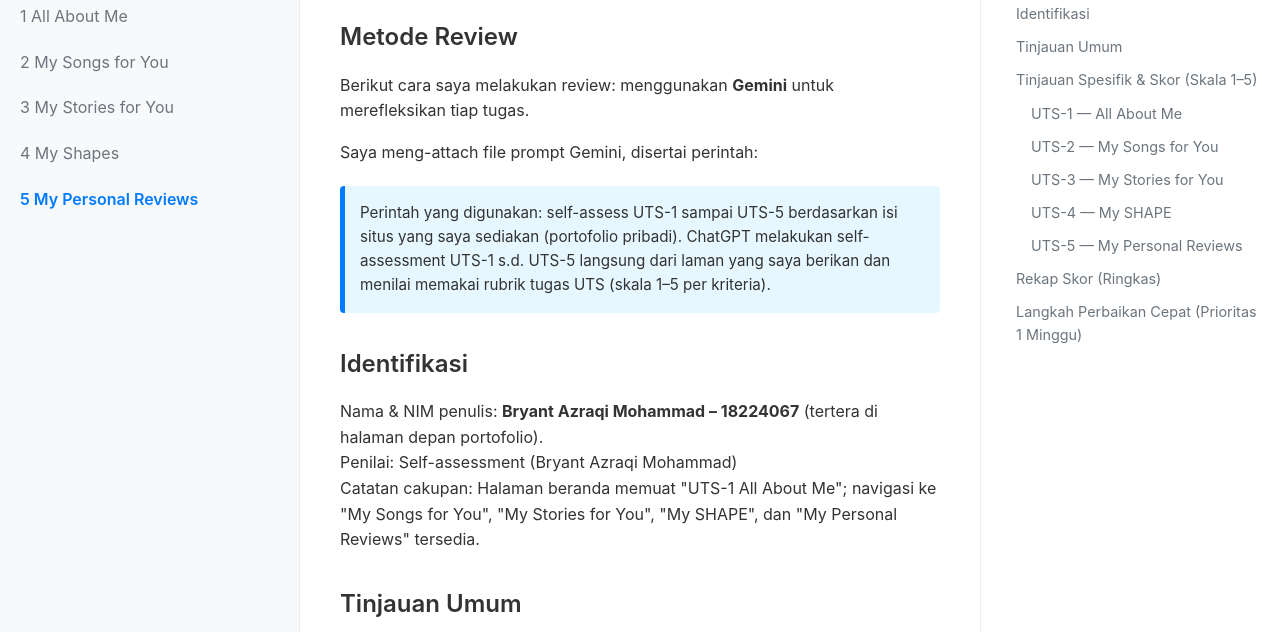
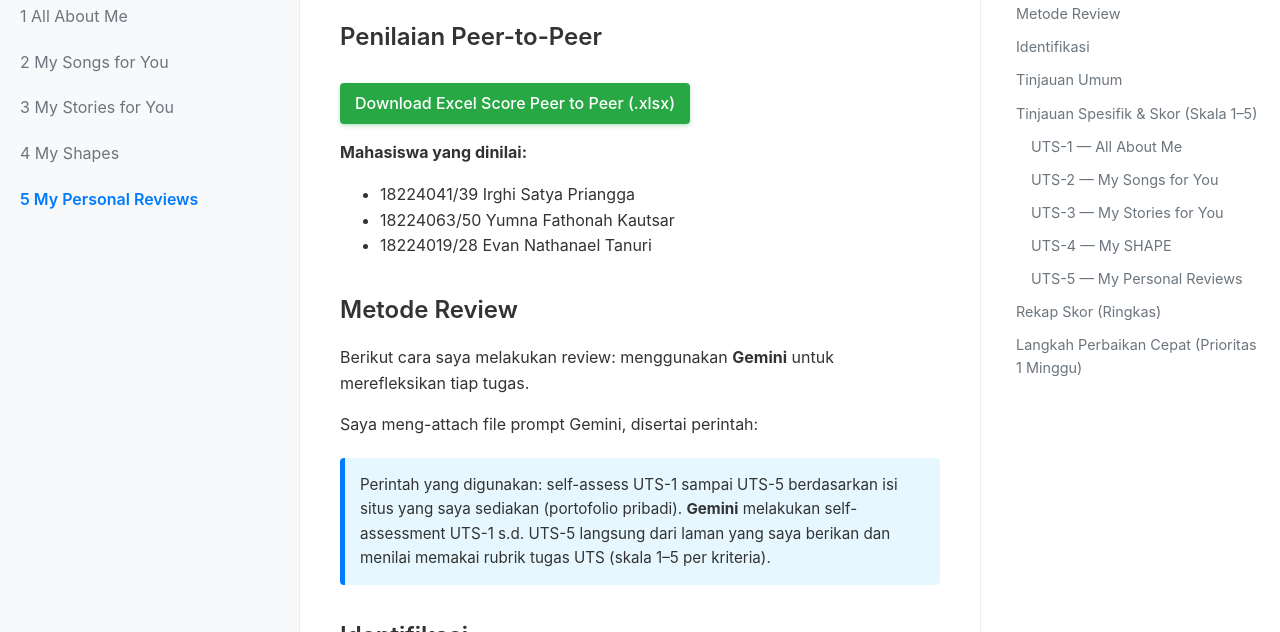
Before and after one commit to Azraqii/Kominter, a plain HTML site: page myPersonalReview.html in a window 1280 px wide. Shown: the part 168-800 px from the top of the page. Drawn offline with Linux system fonts and the light colour scheme.

Commit message:
refactor: add download link di personal review

```diff
--- a/css/myPersonalReviews.css
+++ b/css/myPersonalReviews.css
@@ -1,3 +1,20 @@
+.download-link {
+    display: inline-block;
+    background-color: #28a745;
+    color: white;
+    padding: 8px 15px;
+    text-decoration: none;
+    border-radius: 4px;
+    font-weight: 500;
+    margin-top: 10px;
+    transition: background-color 0.2s;
+    box-shadow: 0 2px 4px rgba(40, 167, 69, 0.3);
+}
+
+.download-link:hover {
+    background-color: #218838;
+}
+
 
 .prompt-box {
     background-color: #e6f7ff;
--- a/myPersonalReview.html
+++ b/myPersonalReview.html
@@ -26,7 +26,18 @@
         </aside>
 
         <main class="main-content">
-            <h1 id="review-uts">5 My Personal Reviews: Self-Assessment Portofolio</h1>
+            <h1 id="review-uts">My Personal Reviews: Self-Assessment Portofolio</h1>
+
+            <h2 id="review-p2p">Penilaian Peer-to-Peer</h2>
+            <p><a href="assets/UTS-5_Skor.xlsx" download class="download-link">Download Excel Score Peer to Peer (.xlsx)</a></p>
+                <div class="reviewed-students">
+                    <p><strong>Mahasiswa yang dinilai:</strong></p>
+                    <ul class="student-list">
+                        <li>18224041/39 Irghi Satya Priangga</li>
+                        <li>18224063/50 Yumna Fathonah Kautsar</li>
+                        <li>18224019/28 Evan Nathanael Tanuri</li>
+                    </ul>
+                </div>
 
             <div class="review-section intro">
                 <h2 id="metode-review">Metode Review</h2>
@@ -34,7 +45,7 @@
                 <p>Saya meng-attach file prompt Gemini, disertai perintah:</p>
                 <blockquote class="prompt-box">
                     Perintah yang digunakan: self-assess UTS-1 sampai UTS-5 berdasarkan isi situs yang saya sediakan (portofolio pribadi).
-                    ChatGPT melakukan self-assessment UTS-1 s.d. UTS-5 langsung dari laman yang saya berikan dan menilai memakai rubrik tugas UTS (skala 1–5 per kriteria).
+                    <strong>Gemini</strong> melakukan self-assessment UTS-1 s.d. UTS-5 langsung dari laman yang saya berikan dan menilai memakai rubrik tugas UTS (skala 1–5 per kriteria).
                 </blockquote>
 
                 <h2 id="identifikasi">Identifikasi</h2>
@@ -54,7 +65,6 @@
 
             <h2 id="tinjauan-spesifik">Tinjauan Spesifik & Skor (Skala 1–5)</h2>
             <div class="score-matrix">
-                <!-- UTS 1 -->
                 <div class="review-item">
                     <h3>UTS-1 — All About Me</h3>
                     <div class="score-details">
@@ -64,18 +74,15 @@
                     </div>
                 </div>
 
-                <!-- UTS 2 -->
                 <div class="review-item">
                     <h3>UTS-2 — My Songs for You</h3>
                     <div class="score-details">
-                        <!-- Tambahkan kriteria Orisinalitas (Vokal & Musik) -->
                         <p><strong>Skor per kriteria:</strong> Orisinalitas (Vokal & Musik) 5, Keterlibatan 5, Humor 5, Inspirasi 5 → <strong>Total 20/20 (100%)</strong></p>
                         <p class="alasan-singkat"><strong>Alasan singkat:</strong> Lagu "Terpana" (ciptaan orisinal) menggabungkan pesan personal dan refleksi akademik dengan sangat harmonis. Emosi dan visual saling memperkuat.</p>
                         <p class="saran"><strong>Saran perbaikan:</strong> Sertakan 1–2 kalimat tentang siapa penerima pesan lagu untuk memperjelas relasi interpersonalnya.</p>
                     </div>
                 </div>
 
-                <!-- UTS 3 -->
                 <div class="review-item">
                     <h3>UTS-3 — My Stories for You</h3>
                     <div class="score-details">
@@ -104,7 +111,7 @@
                         <p class="saran"><strong>Saran perbaikan:</strong> Tambahkan contoh personal review 1 karya (±500 kata) untuk mendemonstrasikan penerapan analisis interpersonal secara penuh.</p>
                     </div>
                 </div>
-            </div> <!-- End score-matrix -->
+            </div>
 
             <h2 id="rekap-skor">Rekap Skor (Ringkas)</h2>
             <table class="recap-table">
```
Also changed, not shown: index.html (+1 -1 lines), 2 other files.
